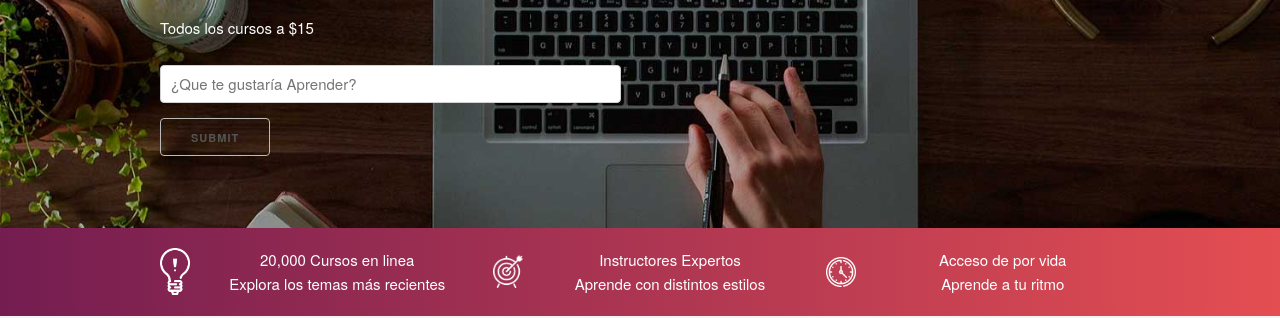
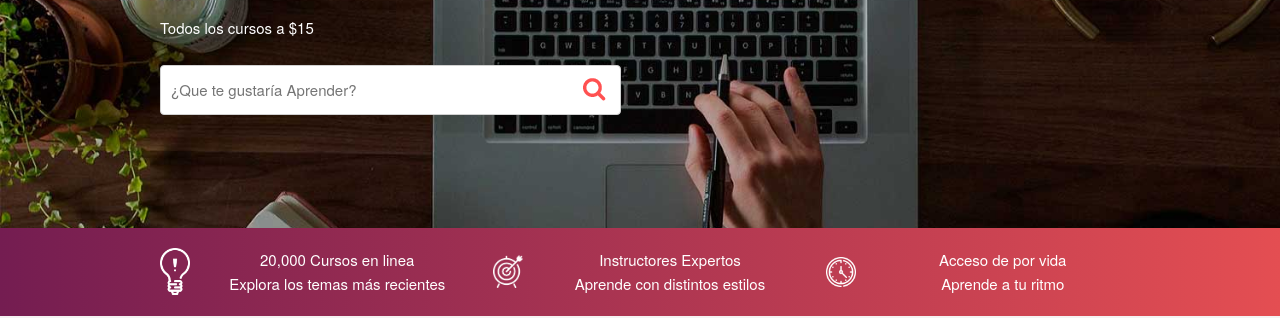
Before and after one commit to yechua-silva/Poyecto-carrito-compras, a plain HTML site: page index.html in a window 1280 px wide. Shown: the part 201-519 px from the top of the page. Drawn offline with Linux system fonts and the light colour scheme.

Commit message:
Agrege estilos a form del buscador, y cambie el nombre de la etiqueta form

```diff
--- a/css/custom.css
+++ b/css/custom.css
@@ -12,6 +12,7 @@ h2 {
 }
 h4 {
     font-size: 16px;
+    font-weight: 700;
 }
 header {
     padding: 20px 0 0 0 ;
@@ -31,7 +32,7 @@ header {
     color: white;
     font-weight: bold;
 }
-ul {
+ul{
     list-style: none;
 }
 /*Coloco img de fondo */
@@ -73,11 +74,15 @@ ul {
     color: white;
 }
 /*Barra de busqueda*/
-.contenido-hero from{
-    position: relative;
+.contenido-hero form {
+position: relative;
     margin-bottom: 0;
 }
-.contenido-hero from .submit-buscador {
+.contenido-hero form #buscador{
+    height: 50px;
+    margin-bottom: 0;
+}
+.contenido-hero form .submit-buscador {
     position: absolute;
     right: 0;
     top: 0;
```
